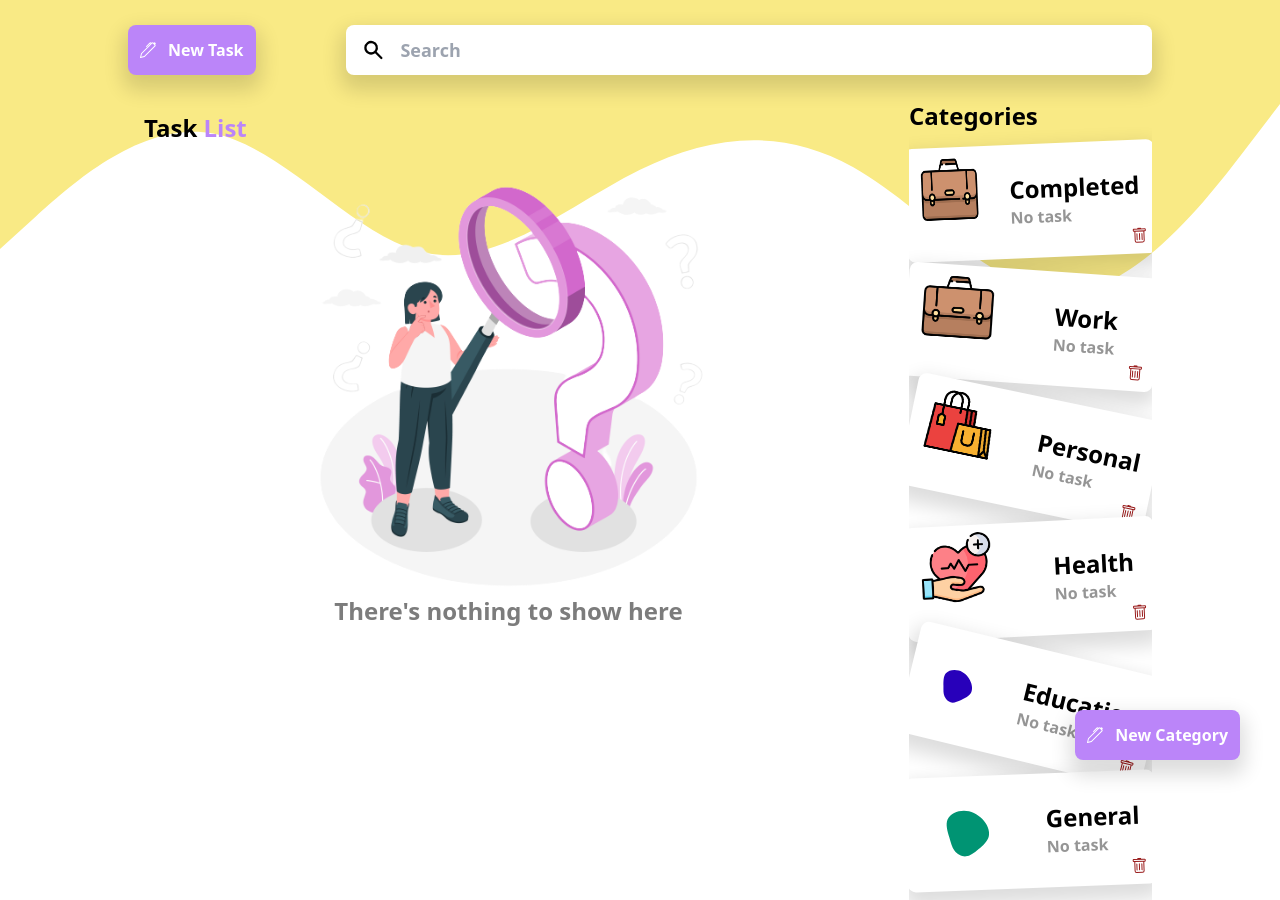
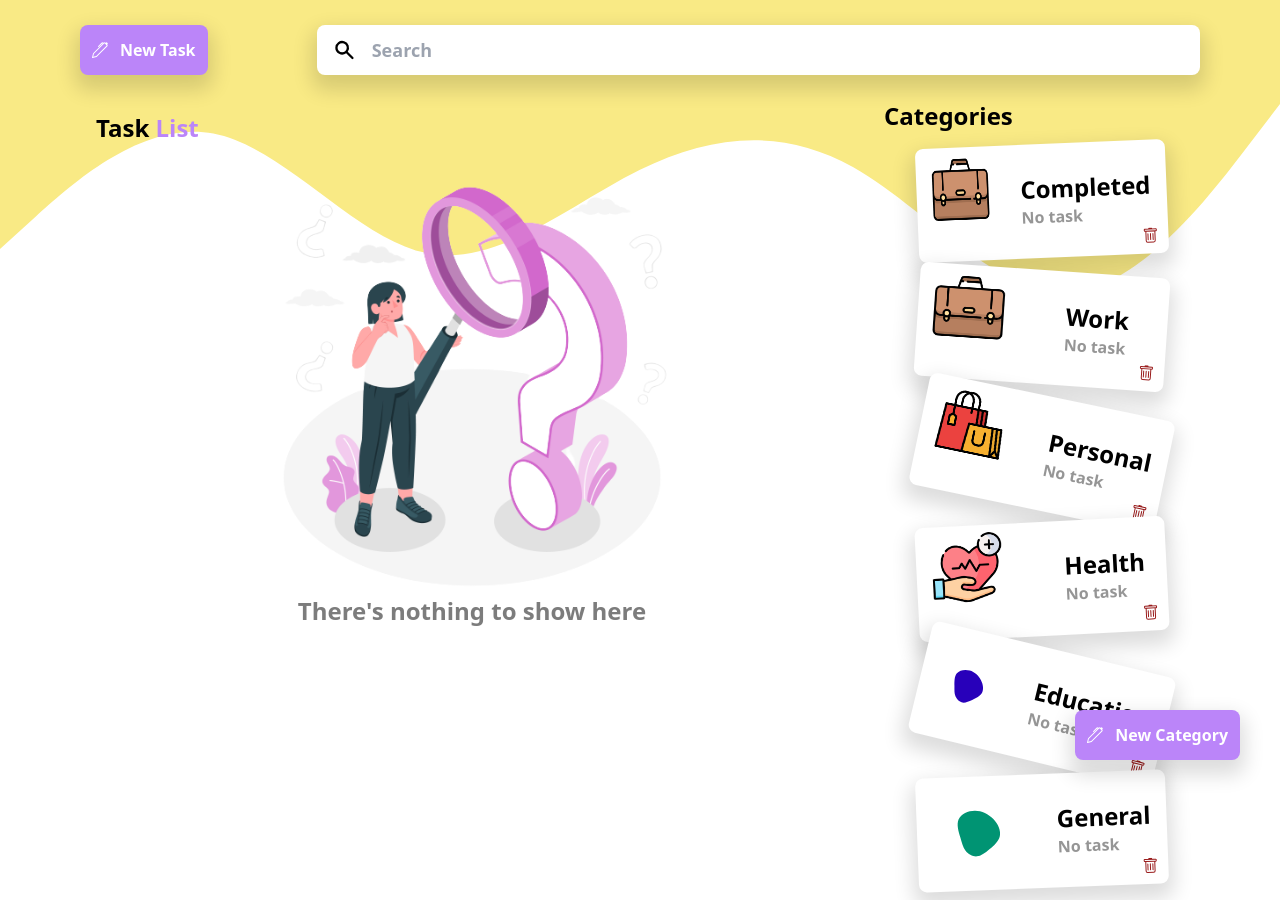
Before and after one commit to Alausa-AbdulAzeez/todo_test, a React (Vite) app: page / in a window 1280 px wide. Built offline with nearby package versions, Linux system fonts and the light colour scheme.

Commit message:
responsiveness test

```diff
--- a/src/components/CategoryCard.jsx
+++ b/src/components/CategoryCard.jsx
@@ -56,7 +56,7 @@ const CategoryCard = ({
     <div
       className={`relative category h-[100px] w-[250px]  flex-1 p-2 flex items-center justify-center max-h-[114px] ${
         selectedCategory?.id === id && "!bg-[#cacaca]"
-      }`}
+      } max-lg:w-[240px]`}
       key={id}
       style={cardStyle}
       onClick={(e) => handleSelectedCategory(e, category)}
--- a/src/pages/Home.jsx
+++ b/src/pages/Home.jsx
@@ -284,7 +284,7 @@ const Home = () => {
         categoryToBeWorked={categoryToBeWorked}
       />
       <div
-        className={`h-[100px] w-full px-32 flex items-center gap-4 sticky top-0 z-20 max-md:px-3`}
+        className={`h-[100px] w-full px-20 flex items-center gap-4 sticky top-0 z-20 max-md:px-3 max-lg:px-6 `}
       >
         <div className="flex-1 w-[100px] h-full flex items-center ">
           <div
@@ -328,8 +328,8 @@ const Home = () => {
           </div>
         </div>
       </div>
-      <div className=" px-32 h-screen w-full overflow-x-hidden flex gap-5 max-md:px-3 max-md:flex-col">
-        <div className="flex-[3] py-3 px-4 gap-3 flex flex-col overflow-y-scroll max-md:flex-none ">
+      <div className=" px-20 h-screen w-full overflow-x-hidden flex gap-5 max-md:px-3 max-lg:px-6  max-md:flex-col">
+        <div className="w-[70%] py-3 px-4 gap-3 flex flex-col overflow-y-scroll max-md:w-[100%] max-lg:flex-none max-lg:w-[60%] max-xl:w-[65%]">
           <h1 className="text-2xl font-bold">
             Task <span className="text-mainPurple">List</span>{" "}
           </h1>
@@ -387,7 +387,7 @@ const Home = () => {
               })
           )}
         </div>
-        <div className="flex-1 flex flex-col gap-3 items-center  overflow-y-auto ">
+        <div className="flex-1 flex flex-col gap-3 items-center overflow-y-auto max-md:hidden">
           <div
             className="cursor-pointer flex h-[50px] bg-mainPurple text-white font-bold items-center px-3 py-5 rounded-[8px] shadow fixed bottom-[40px] right-[40px] z-[90]"
             onClick={() => handleClickOpen("AddCat")}
@@ -395,7 +395,7 @@ const Home = () => {
             <BsPen />
             <div className="ml-3 ">New Category</div>
           </div>
-          <div className="flex w-full max-md:hidden ">
+          <div className="flex w-full  ">
             <h1 className="text-2xl font-bold text-left ">Categories</h1>
           </div>
           {filteredCategoryList?.length === 0 ? (
```
